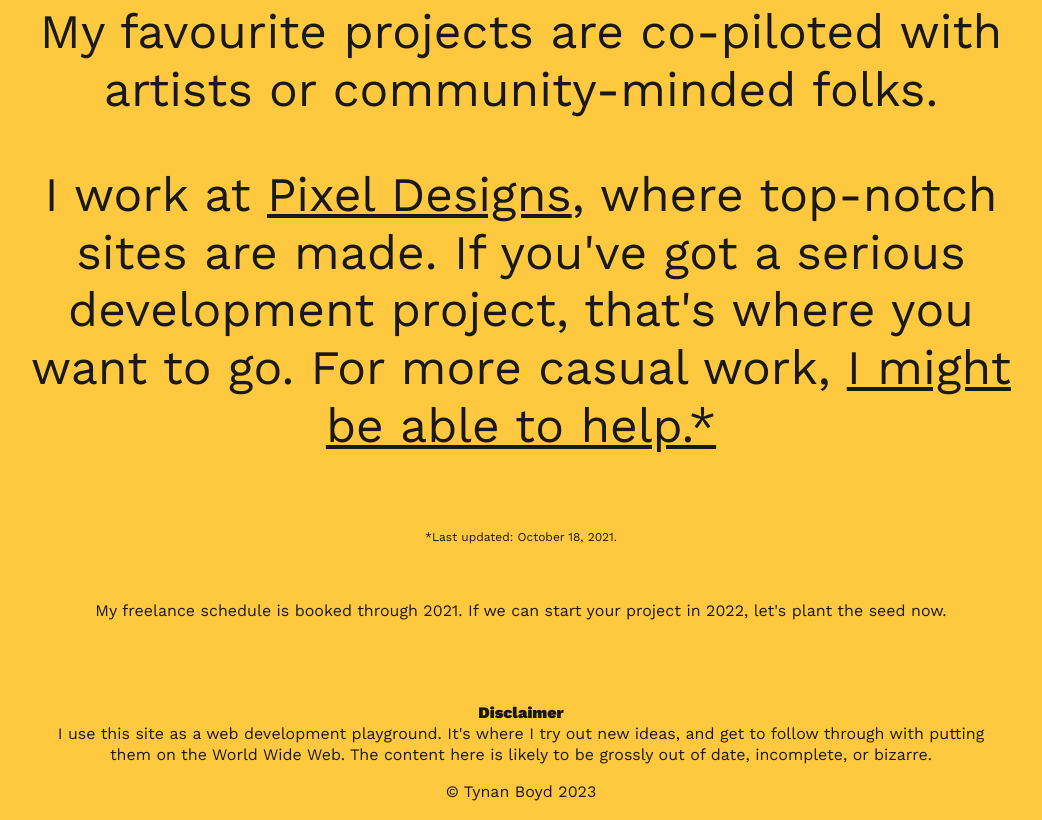
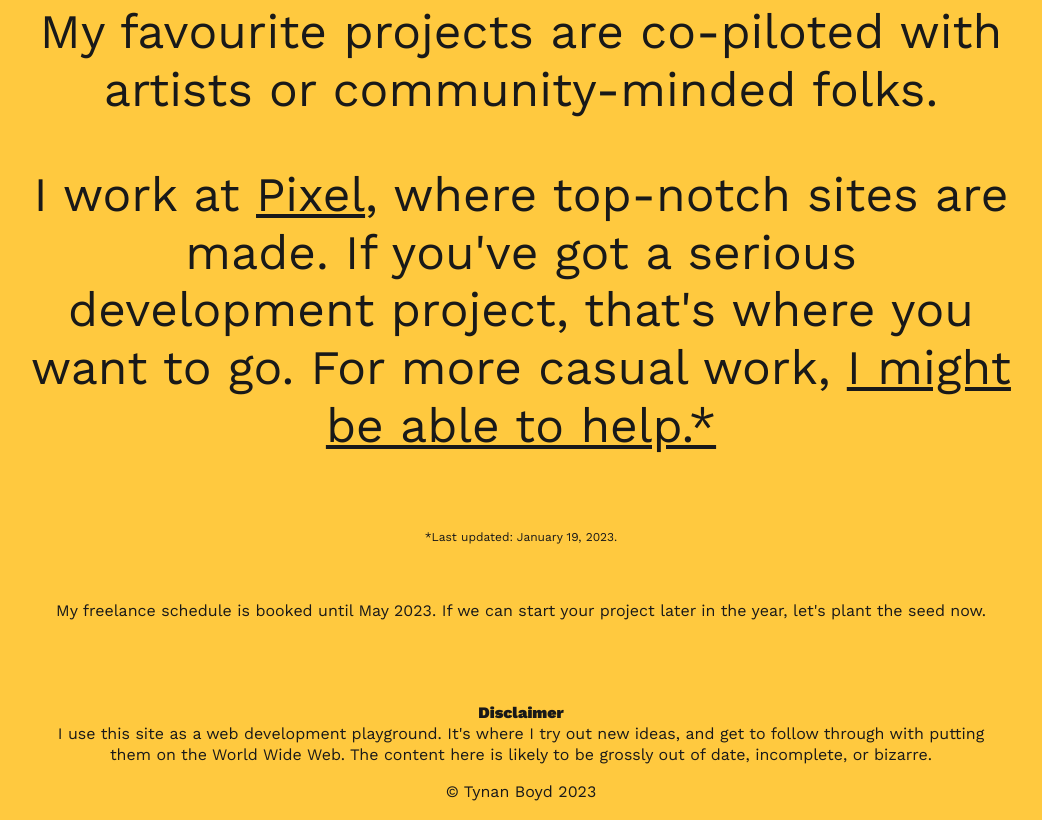
Before and after one commit to tynanboyd/tynanboyd-tynanboyd-com-gatsby, a Gatsby site: page / in a window 1280 px wide. Shown: the part 558-1378 px from the top of the page, without its empty margins (119-1161 px from the left). Built offline with nearby package versions, Linux system fonts and the light colour scheme; Gatsby itself is replaced by a stand-in of ours.

Commit message:
update homepage and gatbsy5

```diff
--- a/gatsby-config.js
+++ b/gatsby-config.js
@@ -8,12 +8,10 @@
     description: 'A friendly web developer fellow in Edmonton, Alberta, Canada',
   },
   plugins: [
-    `gatsby-plugin-react-helmet`,
     'gatsby-plugin-styled-components',
     `gatsby-plugin-image`,
     `gatsby-plugin-sharp`,
     `gatsby-transformer-sharp`, // Needed for dynamic images
-    `gatsby-remark-images`,
     {
       resolve: `gatsby-source-sanity`,
       options: {
--- a/src/pages/index.js
+++ b/src/pages/index.js
@@ -28,8 +28,8 @@
         </p>
         <p>
           I work at{' '}
-          <a rel="noopener" target="_blank" href="https://pixeldesigns.ca">
-            Pixel Designs
+          <a rel="noopener" target="_blank" href="https://wearepixel.ca">
+            Pixel
           </a>
           , where top-notch sites are made. If you've got a serious development
           project, that's where you want to go. For more casual work,{' '}
@@ -38,11 +38,11 @@
         <p>
           <small>
             <sup>
-              *Last updated: October 18, 2021.
+              *Last updated: January 19, 2023.
               <br />
             </sup>
-            My freelance schedule is booked through 2021. If we can start your
-            project in 2022, let's plant the seed now.
+            My freelance schedule is booked until May 2023. If we can start your
+            project later in the year, let's plant the seed now.
           </small>
         </p>
       </section>
--- a/src/styles/GlobalStyles.js
+++ b/src/styles/GlobalStyles.js
@@ -11,6 +11,10 @@
 	}
 
 	html {
+	}
+
+	h1 {
+		font-size: 3rem;
 	}
 
 	body {
@@ -30,7 +34,7 @@
 
 	html {
 		scrollbar-width: thin;
-		scrollbar-color: var(--blue) var(--white);
+		scrollbar-color: var(--yellow) var(--white);
 	}
 
 	body::-webkit-scrollbar-thumb {
```
Also changed, not shown: package.json (+25 -28 lines), 1 other file.
